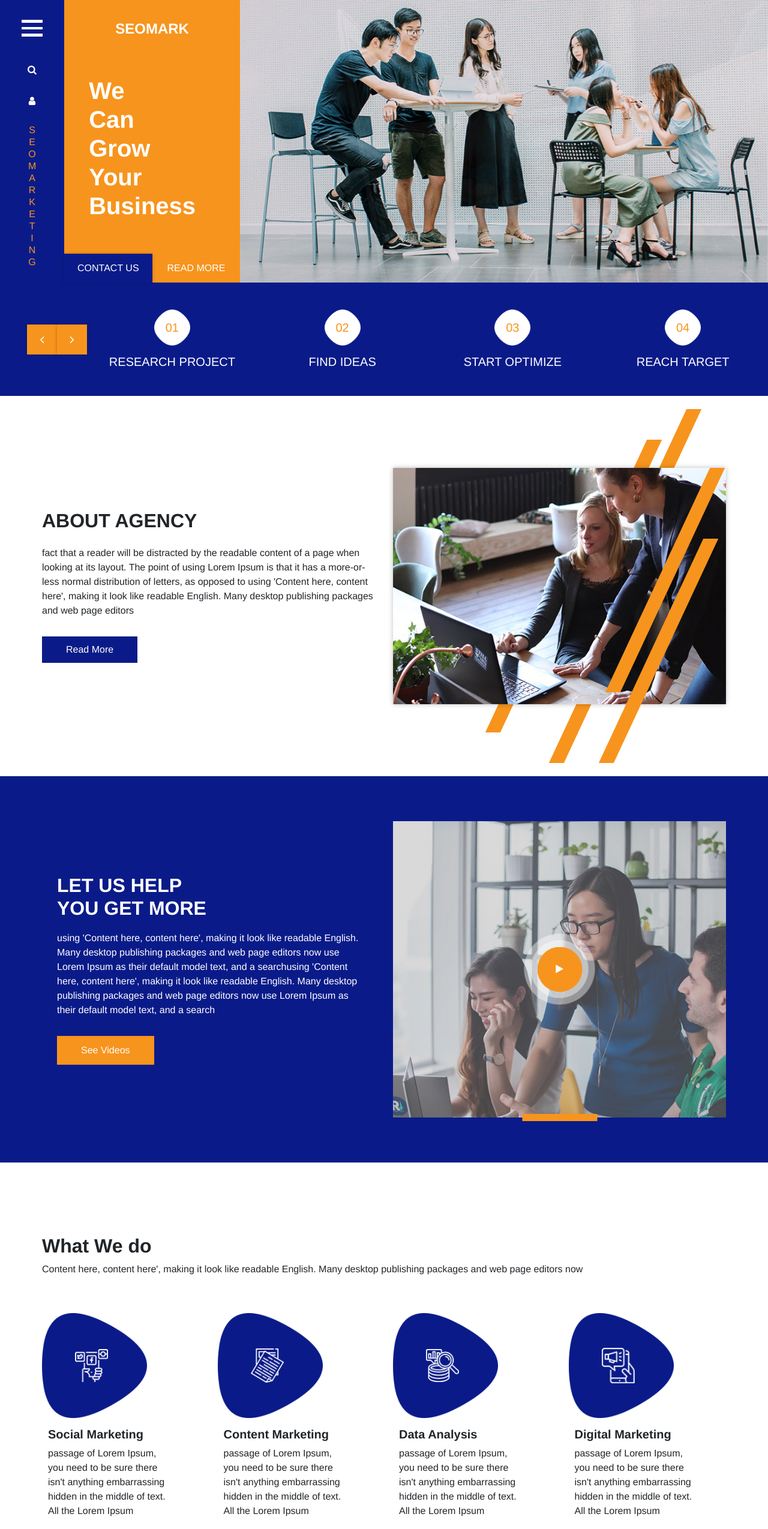
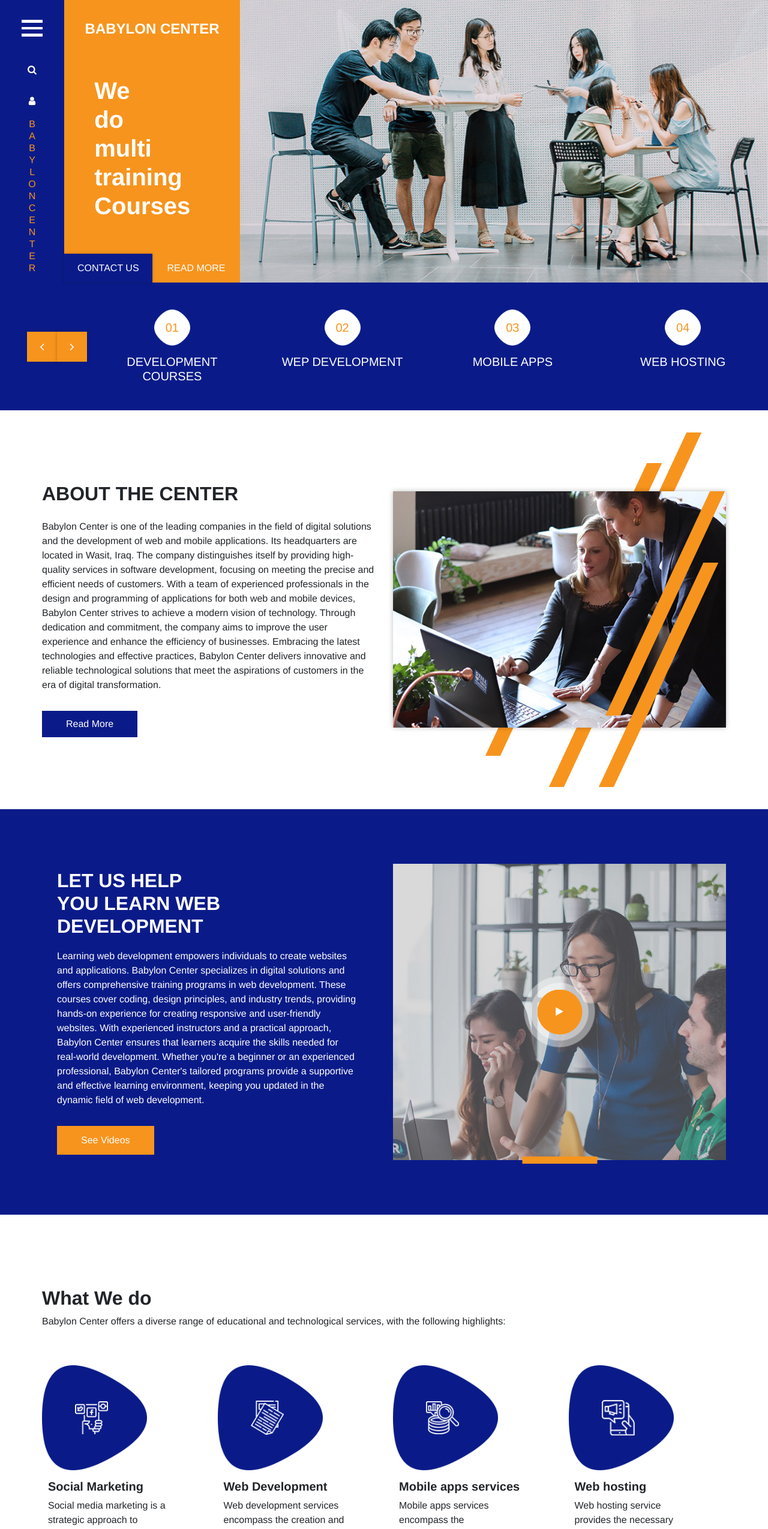
Before and after one commit to mazinabed/babyloncenter, a plain HTML site: page indexE.html in a window 1280 px wide. Shown: the top 2549 px of the page at 60% size. Drawn offline with nearby package versions, Linux system fonts and the light colour scheme; some packages are replaced by stand-ins of ours.

Commit message:
modify english version of html

```diff
--- a/indexE.html
+++ b/indexE.html
@@ -12,7 +12,7 @@
   <meta name="description" content="" />
   <meta name="author" content="" />
 
-  <title>Seomark</title>
+  <title>BabylonCenter</title>
 
   <!-- slider stylesheet -->
   <link rel="stylesheet" type="text/css" href="https://cdnjs.cloudflare.com/ajax/libs/OwlCarousel2/2.3.4/assets/owl.carousel.min.css" />
@@ -67,20 +67,20 @@
             <a class="" href="contact.html">
               Contact Us
             </a>
-            <a class="" href="second.html">
+            <a class="" href="index.html">
               ِعربي
             </a>
           </a>
-          <a class="" href="index.html">
+          <a class="" href="indexE.html">
             English
           </a>
           </div>
         </div>
-        <a class="navbar-brand" href="index.html">
+        <!-- <a class="navbar-brand" href="index.html">
           <span>
             Seomark
           </span>
-        </a>
+        </a> -->
         <div class="user_option">
           <form class="form-inline">
             <button class="btn  nav_search-btn" type="submit">
@@ -93,18 +93,19 @@
         </div>
         <div class="name_style">
           <h6>
-            S
+            B
+            a
+            b
+            y
+            l
+            o
+            n
+            C
             e
-            o
-            M
-            a
+            n
+            t
+            e
             r
-            k
-            e
-            t
-            i
-            n
-            g
           </h6>
         </div>
       </nav>
@@ -116,7 +117,7 @@
         <div class="detail-box">
           <a class="navbar-brand" href="index.html">
             <span>
-              Seomark
+              Babylon Center
             </span>
           </a>
           <div class="carousel slide slider_text_carousel" data-ride="carousel">
@@ -128,16 +129,37 @@
                       We
                     </span>
                     <span>
-                      Can
+                      do
                     </span>
                     <span>
-                      Grow
+                  multi
                     </span>
                     <span>
-                      Your
+                      training
                     </span>
                     <span>
-                      Business
+                      Courses
+                    </span>
+                  </h1>
+                </div>
+              </div>
+              <div class="carousel-item">
+                <div class="heading_box">
+                  <h1>
+                    <span>
+                      Develop
+                    </span>
+                    <span>
+                      websites
+                    </span>
+                    <span>
+                      and
+                    </span>
+                    <span>
+                      mobile
+                    </span>
+                    <span>
+                      apps
                     </span>
                   </h1>
                 </div>
@@ -149,37 +171,16 @@
                       We
                     </span>
                     <span>
-                      Can
+                      offer
                     </span>
                     <span>
-                      Grow
+                      web
                     </span>
                     <span>
-                      Your
+                      hosting
                     </span>
                     <span>
-                      Business
-                    </span>
-                  </h1>
-                </div>
-              </div>
-              <div class="carousel-item">
-                <div class="heading_box">
-                  <h1>
-                    <span>
-                      We
-                    </span>
-                    <span>
-                      Can
-                    </span>
-                    <span>
-                      Grow
-                    </span>
-                    <span>
-                      Your
-                    </span>
-                    <span>
-                      Business
+                      packages
                     </span>
                   </h1>
                 </div>
@@ -239,7 +240,7 @@
               </h5>
             </div>
             <h4>
-              Research Project
+             Development Courses
             </h4>
           </div>
         </div>
@@ -251,7 +252,7 @@
               </h5>
             </div>
             <h4>
-              Find Ideas
+              Wep Development
             </h4>
           </div>
         </div>
@@ -263,7 +264,7 @@
               </h5>
             </div>
             <h4>
-              Start Optimize
+              Mobile Apps
             </h4>
           </div>
         </div>
@@ -275,7 +276,7 @@
               </h5>
             </div>
             <h4>
-              Reach Target
+              Web hosting
             </h4>
           </div>
         </div>
@@ -294,12 +295,11 @@
           <div class="detail-box">
             <div class="heading_container">
               <h2>
-                About Agency
+                About the Center
               </h2>
             </div>
             <p>
-              fact that a reader will be distracted by the readable content of a page when looking at its layout. The point of using Lorem Ipsum is that it has a more-or-less normal distribution of letters, as opposed to using 'Content here, content here', making it look like readable English. Many desktop publishing packages and web page editors
-            </p>
+              Babylon Center is one of the leading companies in the field of digital solutions and the development of web and mobile applications. Its headquarters are located in Wasit, Iraq. The company distinguishes itself by providing high-quality services in software development, focusing on meeting the precise and efficient needs of customers. With a team of experienced professionals in the design and programming of applications for both web and mobile devices, Babylon Center strives to achieve a modern vision of technology. Through dedication and commitment, the company aims to improve the user experience and enhance the efficiency of businesses. Embracing the latest technologies and effective practices, Babylon Center delivers innovative and reliable technological solutions that meet the aspirations of customers in the era of digital transformation.            </p>
             <a href="">
               Read More
             </a>
@@ -332,12 +332,11 @@
             <div class="heading_container">
               <h2>
                 Let Us Help <br>
-                You Get More
+                You Learn Web Development
               </h2>
             </div>
             <p>
-              using 'Content here, content here', making it look like readable English. Many desktop publishing packages and web page editors now use Lorem Ipsum as their default model text, and a searchusing 'Content here, content here', making it look like readable English. Many desktop publishing packages and web page editors now use Lorem Ipsum as their default model text, and a search
-            </p>
+              Learning web development empowers individuals to create websites and applications. Babylon Center specializes in digital solutions and offers comprehensive training programs in web development. These courses cover coding, design principles, and industry trends, providing hands-on experience for creating responsive and user-friendly websites. With experienced instructors and a practical approach, Babylon Center ensures that learners acquire the skills needed for real-world development. Whether you're a beginner or an experienced professional, Babylon Center's tailored programs provide a supportive and effective learning environment, keeping you updated in the dynamic field of web development.            </p>
             <a href="">
               See Videos
             </a>
@@ -369,8 +368,7 @@
           What We do
         </h2>
         <p>
-          Content here, content here', making it look like readable English. Many desktop publishing packages and web page editors now
-        </p>
+          Babylon Center offers a diverse range of educational and technological services, with the following highlights:        </p>
       </div>
       <div class="row">
         <div class="col-md-6 col-lg-3">
@@ -383,8 +381,7 @@
                 Social Marketing
               </h5>
               <p>
-                passage of Lorem Ipsum, you need to be sure there isn't anything embarrassing hidden in the middle of text. All the Lorem Ipsum
-              </p>
+                Social media marketing is a strategic approach to promoting products, services, or brands through various social media platforms, leveraging engaging content and interaction to reach and connect with a targeted audience.              </p>
               <a href="">
                 Read More
               </a>
@@ -398,11 +395,10 @@
             </div>
             <div class="detail-box">
               <h5>
-                Content Marketing
+                Web Development
               </h5>
               <p>
-                passage of Lorem Ipsum, you need to be sure there isn't anything embarrassing hidden in the middle of text. All the Lorem Ipsum
-              </p>
+                Web development services encompass the creation and enhancement of websites with user-friendly and attractive designs. The goal is to improve the user experience and enhance the digital presence of businesses online.              </p>
               <a href="">
                 Read More
               </a>
@@ -416,11 +412,10 @@
             </div>
             <div class="detail-box">
               <h5>
-                Data Analysis
+                Mobile apps services
               </h5>
               <p>
-                passage of Lorem Ipsum, you need to be sure there isn't anything embarrassing hidden in the middle of text. All the Lorem Ipsum
-              </p>
+                Mobile apps services encompass the development and maintenance of applications for smartphones and tablets, providing users with functional and seamless experiences.              </p>
               <a href="">
                 Read More
               </a>
@@ -434,11 +429,10 @@
             </div>
             <div class="detail-box">
               <h5>
-                Digital Marketing
+                Web hosting
               </h5>
               <p>
-                passage of Lorem Ipsum, you need to be sure there isn't anything embarrassing hidden in the middle of text. All the Lorem Ipsum
-              </p>
+                Web hosting service provides the necessary infrastructure and technologies to make websites accessible on the internet, ensuring their availability and performance for users worldwide.              </p>
               <a href="">
                 Read More
               </a>
@@ -460,7 +454,7 @@
           Latest News
         </h2>
         <p>
-          Content here, content here', making it look like readable English. Many desktop publishing packages and web page editors now
+          All that relates to announcements at the center, training courses, and educational programs.
         </p>
       </div>
       <div class="row">
@@ -468,7 +462,7 @@
           <div class="detail_container">
             <div class="detail-box">
               <h4>
-                Publishing packages Web page
+                Publishing page
               </h4>
               <div class="news_social">
                 <a href="">
@@ -491,8 +485,7 @@
                 </a>
               </div>
               <p>
-                College in Virginia, looked up one of the more obscure Latin words, consectetur, from a Lorem Ipsum passage, and going through the cites of the word in classical literature, discovered the undoubtableCollege in Virginia, looked up one of the more obscure Latin words, consectetur, from a Lorem Ipsum passage, and going through the cites of the word in classical literature, discovered the undoubtable
-              </p>
+                Babylon Center's latest news publication section not only keeps you informed but also announces exciting new developments, including upcoming course training opportunities. This dynamic hub is committed to delivering timely and relevant content, covering diverse topics such as technology trends, industry insights, and innovative solutions. Alongside insightful articles and breaking news, readers can discover announcements about upcoming training programs. Whether you're interested in honing your skills or staying updated on the latest in the digital landscape, Babylon Center's news section is your go-to resource for comprehensive and informative content, ensuring you stay ahead in the rapidly evolving world of technology.              </p>
             </div>
             <div class="btn-box">
               <a href="">
@@ -515,7 +508,7 @@
 
   <!-- client section -->
 
-  <section class="client_section layout_padding">
+  <!-- <section class="client_section layout_padding">
     <div class="container">
       <div class="heading_container">
         <h2>
@@ -573,14 +566,14 @@
         </div>
       </div>
     </div>
-  </section>
+  </section> -->
 
   <!-- end client section -->
 
 
   <!-- contact section -->
 
-  <section class="contact_section layout_padding">
+  <!-- <section class="contact_section layout_padding">
     <div class="container-fluid">
       <div class="row">
         <div class="col-md-5 col-lg-4 offset-md-1 offset-lg-2">
@@ -620,7 +613,7 @@
         </div>
       </div>
     </div>
-  </section>
+  </section> -->
 
   <!-- end contact section -->
 
@@ -639,19 +632,19 @@
               <a href="">
                 <i class="fa fa-map-marker" aria-hidden="true"></i>
                 <span>
-                  Location
+                  Alkut, Wasit, Iraq
                 </span>
               </a>
               <a href="">
                 <i class="fa fa-phone" aria-hidden="true"></i>
                 <span>
-                  Call +01 1234567890
+                  Call +964-7844-411-529
                 </span>
               </a>
               <a href="">
                 <i class="fa fa-envelope" aria-hidden="true"></i>
                 <span>
-                  demo@gmail.com
+                  support@babyloncenter.net
                 </span>
               </a>
             </div>
@@ -691,12 +684,12 @@
               </a>
               <a class="" href="testimonial.html">
                 <img src="images/nav-bullet.png" alt="">
-                Testimonial
+                Training Courses
               </a>
-              <a class="" href="news.html">
+              <!-- <a class="" href="news.html">
                 <img src="images/nav-bullet.png" alt="">
                 Latest News
-              </a>
+              </a> -->
               <a class="" href="contact.html">
                 <img src="images/nav-bullet.png" alt="">
                 Contact Us
@@ -710,8 +703,7 @@
               Info
             </h4>
             <p>
-              necessary, making this the first true generator on the Internet. It uses a dictionary of over 200 Latin words, combined with a handful
-            </p>
+              Babylon Center is a leading hub for digital solutions and web development based in Baghdad, Iraq. Specializing in web and mobile application development, the center offers high-quality services, including comprehensive training programs. With a commitment to staying abreast of technology trends, Babylon Center is dedicated to empowering individuals and businesses through innovative solutions and educational initiatives.            </p>
           </div>
         </div>
         <div class="col-md-3">
@@ -737,8 +729,8 @@
       <div class="row">
         <div class="col-md-8 mx-auto">
           <p>
-            &copy; <span id="displayYear"></span> All Rights Reserved. Design by
-            <a href="https://html.design/">Free Html Templates</a>
+            &copy; <span id="displayYear"></span> All Rights Reserved BabylonCenter
+            <a href="https://html.design/"></a>
           </p>
         </div>
       </div>
```
Also changed, not shown: index.html (+18 -17 lines).
